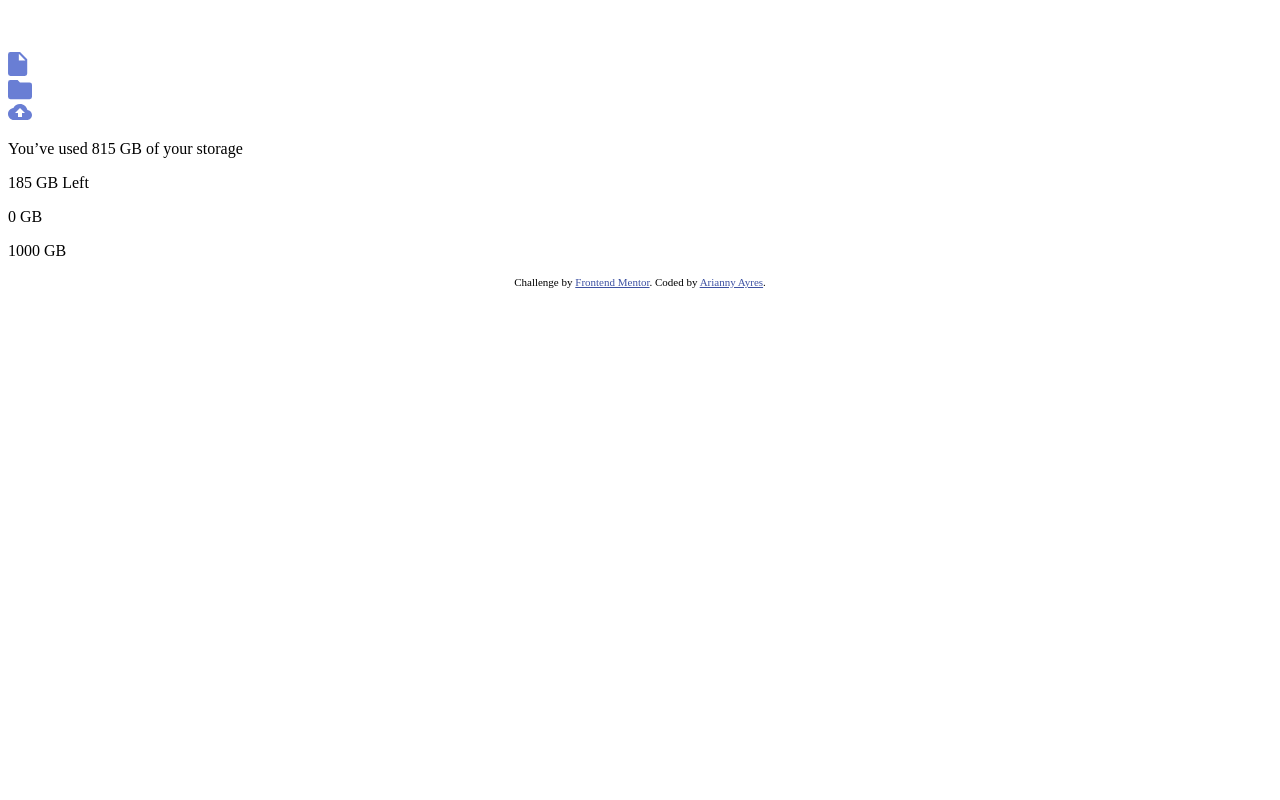
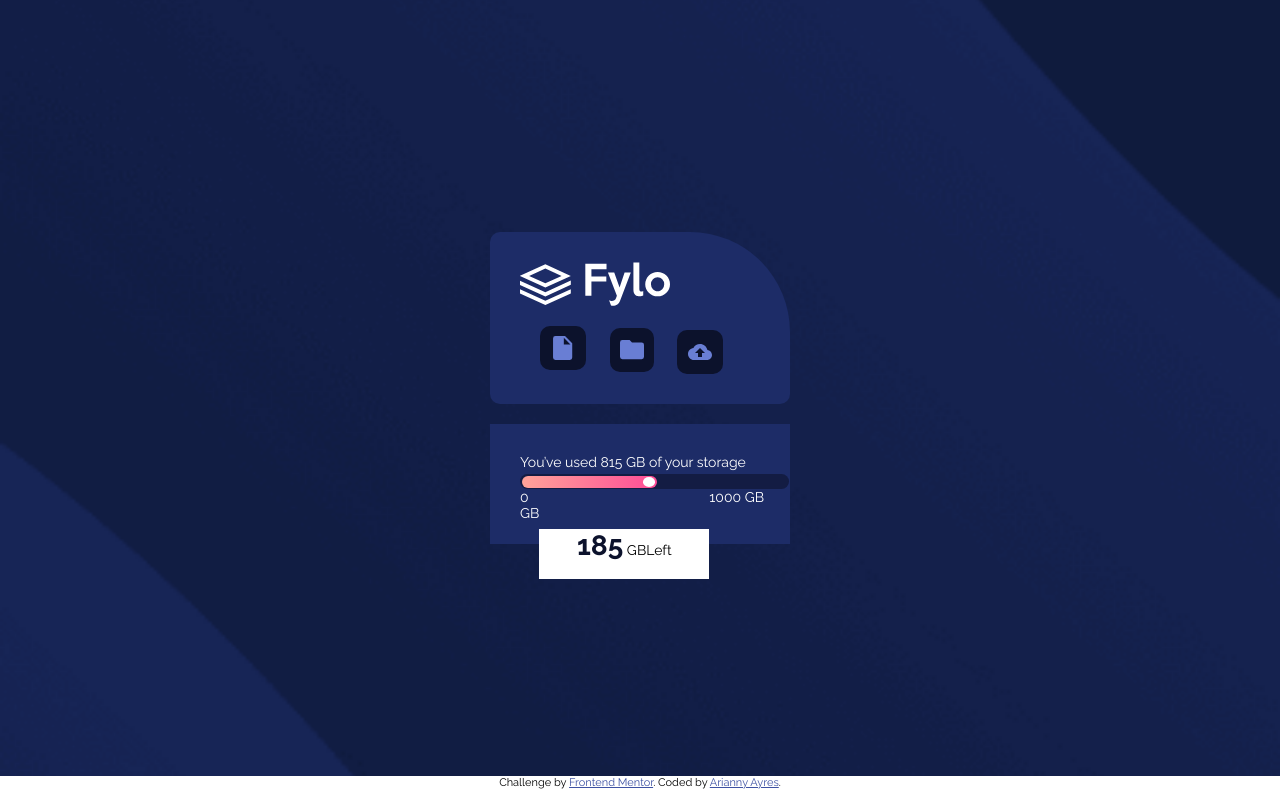
Before and after one commit to arianny2115/Fylo-data-storage-component, a plain HTML site: page index.html in a window 1280 px wide. Drawn offline with Linux system fonts and the light colour scheme.

Commit message:
problema 1

```diff
--- a/index.html
+++ b/index.html
@@ -18,7 +18,7 @@
 <body>
 <main>
   <section id="top">
-    <img src="images/logo.svg" alt="">
+    <img src="images/logo.svg" alt="logo fylo" id="logo">
     <div>
       <div class="icon" id="document"><img src="images/icon-document.svg" alt="document icon"></div>
 
@@ -28,15 +28,26 @@
 
     </div>
   </section>
-    <secion id="bottom">
-      <p>You’ve used 815 GB of your storage</p>
-      <section id="number">
-        185 GB Left
-      </section>
-      <p>0 GB</p>
+    <section id="bottom">
+      <div id="text" class="text">
+        <p>You’ve used 815 GB of your storage</p>
+      </div>
+      <div id="number">
+        <p ><span id="gb">185</span>  GBLeft</p>
+      </div>
+      <div id="barr">
+        <div id="int">
+          <div id="bol"></div>
+        </div>
+      </div>
+      <div id="zero" class="text">
+        <p >0 GB</p>
+      </div>
 
-      <p>1000 GB</p>
-    </secion>
+      <div id="hund" class="text">
+        <p >1000 GB</p>
+      </div>
+    </section>
 </main>
   <div class="attribution">
     Challenge by <a href="https://www.frontendmentor.io?ref=challenge" target="_blank">Frontend Mentor</a>.
--- a/style/style.css
+++ b/style/style.css
@@ -1 +1,127 @@
 @charset "UTF-8";
+  @import url('https://fonts.googleapis.com/css2?family=Raleway:wght@400;700&display=swap');
+  *{
+    margin: 0;
+    padding: 0;
+  }
+  body {
+    font-size: 14px;
+    font-family: 'Raleway', sans-serif;
+  }
+  main {
+    display: grid;
+    grid-template-columns: auto 300px auto;
+    grid-template-rows: 1fr .3fr 120px 1fr;
+    grid-template-areas:
+    ". . ."
+    ". top ."
+    ". bottom ."
+    ". . ."
+    ;
+    height: 97vh;
+    background: url('../images/bg-mobile.png') no-repeat;
+    background-size: cover;
+    background-position: center center;
+    gap: 20px;
+
+  }
+  section div.text {
+    color: white;
+  }
+  section {
+
+   background-color: hsl(228, 56%, 26%);
+   padding: 30px;
+  }
+  main > section#top{
+    border-radius: 10px 100px 10px 10px;
+     display: flex;
+    flex-direction: column;
+    grid-area: top;
+  }
+  main > section#top > img#logo{
+    width: 150px;
+  }
+  main > section#top > div > div.icon{
+    border-radius: 10px;
+    display: inline-flex;
+    margin-left: 20px;
+    margin-top: 20px;
+    background-color: hsl(229, 57%, 11%);
+
+  }
+  main > section#top > div > div#document {
+    padding: 10px 13px;
+
+  }
+  main > section#top > div > div#folder{
+    padding: 12px 10px;
+  }
+  main > section#top > div > div#upload {
+    padding: 14px 11px;
+  }
+
+  main > section#bottom {
+    grid-area: bottom;
+    display: grid;
+    grid-template-columns: 1fr 1fr 80px;
+    grid-template-rows: 20px 15px 40px  50px;
+
+    grid-template-areas:
+    "text text text"
+    "bar bar bar"
+    "zero . hund"
+    ". number ."
+    ;
+
+  }
+
+ main > section#bottom > div#number {
+    grid-area: number;
+    background-color: white;
+    text-align: center;
+    width: 170px;
+    height: 50px;
+    /* padding: 20px; */
+ }
+ main > section#bottom > div#text {
+    grid-area: text;
+ }
+ div#barr {
+
+    display: flex;
+    align-items: center;
+
+    grid-area: bar;
+    background-color: hsl(229, 57%, 11%, .6);
+    border-radius: 100px;
+ }
+ div#int {
+    display: flex;
+    justify-content: flex-end;
+    align-items: center;
+    margin-left:2px;
+    background-image:linear-gradient(to right, hsl(6, 100%, 80%),  hsl(335, 100%, 65%));
+    border-radius: 100px;
+    height: 80%;
+    width: 50%;
+ }
+ div#bol {
+    margin-right: 2px;
+    border-radius: 50%;
+    background-color: white;
+    width: 9%;
+    height: 80%;
+ }
+
+ main > section#bottom > div#zero {
+    grid-area: zero;
+ }
+ main > section#bottom > div#hund {
+    grid-area: hund;
+ }
+ span#gb{
+    font-size: 2em;
+    font-weight: bolder;
+    color: hsl(229, 57%, 11%);
+ }
```
